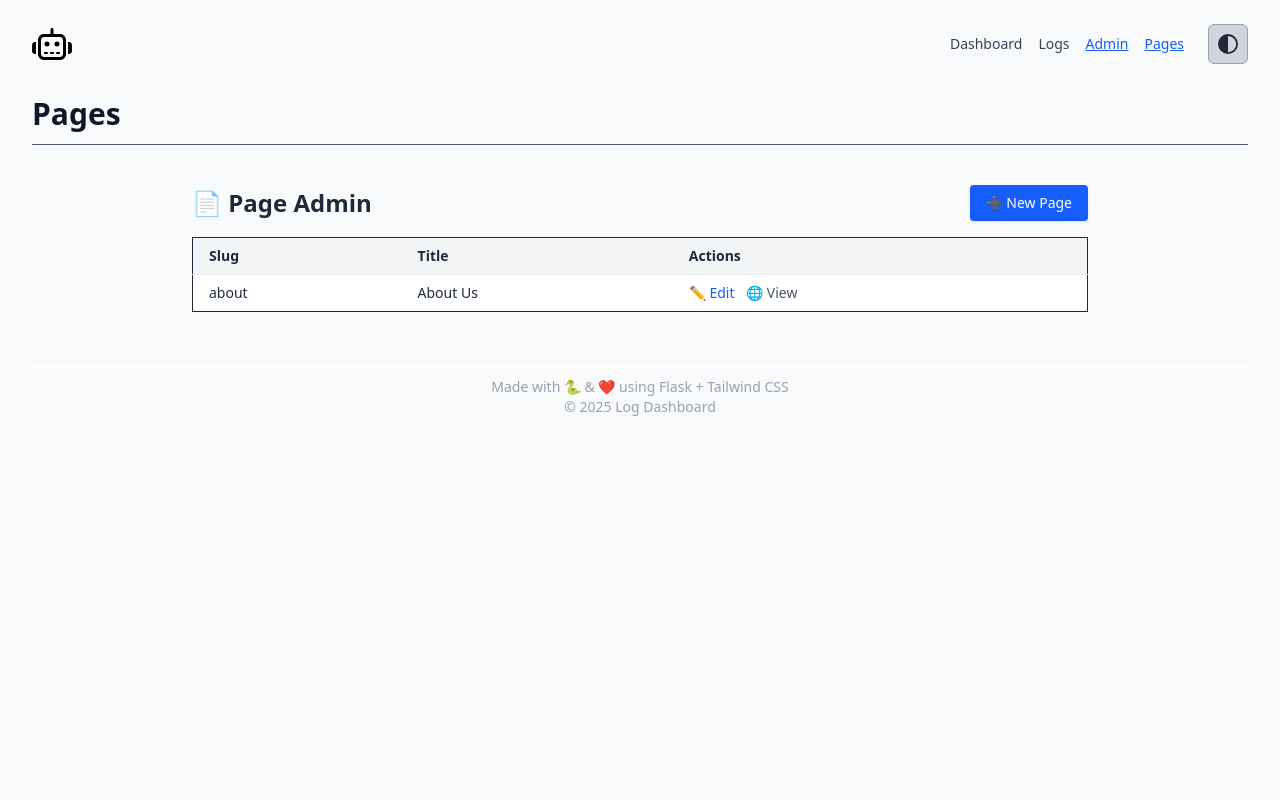
After one commit to vaughn-taylor/python-playground, a Flask app: page /admin/pages in a window 1280 px wide. The commit adds this page. Run offline with Flask 3, Linux system fonts and the light colour scheme; data comes from the database, SQL or seed files in the repository; both versions use the stored data as it was after the commit; style sheets or scripts are compiled from the project's sources.

Commit message:
added pages and editing templates

```diff
--- /dev/null
+++ b/src/backend/models/base.py
@@ -0,0 +1,9 @@
+
+class BaseModel:
+    def __init__(self, **kwargs):
+        for key, value in kwargs.items():
+            setattr(self, key, value)
+
+    @classmethod
+    def from_row(cls, row):
+        return cls(**dict(row))
--- /dev/null
+++ b/src/backend/models/page.py
@@ -0,0 +1,6 @@
+
+from .base import BaseModel
+
+class Page(BaseModel):
+    def __repr__(self):
+        return f"<Page {self.slug}: {self.title}>"
--- a/src/backend/routes/dashboard.py
+++ b/src/backend/routes/dashboard.py
@@ -3,6 +3,7 @@ from flask import Blueprint, render_template, jsonify, request, redirect
 from src.backend.utils.assets import get_asset_path
 from src.backend.utils.db import get_db_cursor
 from src.backend.models.sale import Sale
+from src.backend.models.page import Page
 from datetime import datetime, timedelta
 import random
 
@@ -190,3 +191,67 @@ def delete_sale(sale_id):
         return redirect("/admin")
     except Exception as e:
         return f"Error: {e}", 500
+
+
+@dashboard_bp.route("/page/<slug>")
+def view_page(slug):
+    with get_db_cursor() as cursor:
+        cursor.execute("SELECT * FROM pages WHERE slug = ?", (slug,))
+        row = cursor.fetchone()
+        if not row:
+            return "Page not found", 404
+        page = Page.from_row(row)
+    return render_template("page.html", page=page, page_title=page.title, get_asset_path=get_asset_path)
+
+
+@dashboard_bp.route("/admin/pages")
+def admin_pages():
+    with get_db_cursor() as cursor:
+        cursor.execute("SELECT * FROM pages ORDER BY created_at DESC")
+        rows = cursor.fetchall()
+        pages = [Page.from_row(r) for r in rows]
+    return render_template("admin_pages.html", pages=pages, get_asset_path=get_asset_path, page_title="Pages", page_icon="📄")
+
+
+@dashboard_bp.route("/admin/pages/new", methods=["GET", "POST"])
+def admin_new_page():
+    if request.method == "POST":
+        slug = request.form.get("slug")
+        title = request.form.get("title")
+        content = request.form.get("content")
+        created_at = datetime.now().isoformat()
+
+        with get_db_cursor() as cursor:
+            cursor.execute("""
+                INSERT INTO pages (slug, title, content, created_at)
+                VALUES (?, ?, ?, ?)
+            """, (slug, title, content, created_at))
+
+        return redirect("/admin/pages")
+
+    return render_template("admin_page_form.html", page=None, get_asset_path=get_asset_path, page_title="New Page", page_icon="➕")
+
+
+@dashboard_bp.route("/admin/pages/edit/<int:page_id>", methods=["GET", "POST"])
+def admin_edit_page(page_id):
+    with get_db_cursor() as cursor:
+        if request.method == "POST":
+            slug = request.form.get("slug")
+            title = request.form.get("title")
+            content = request.form.get("content")
+
+            cursor.execute("""
+                UPDATE pages SET slug = ?, title = ?, content = ?
+                WHERE id = ?
+            """, (slug, title, content, page_id))
+
+            return redirect("/admin/pages")
+
+        cursor.execute("SELECT * FROM pages WHERE id = ?", (page_id,))
+        row = cursor.fetchone()
+        if not row:
+            return "Page not found", 404
+
+        page = Page.from_row(row)
+
+    return render_template("admin_page_form.html", page=page, get_asset_path=get_asset_path, page_title="Edit Page", page_icon="✏️")
--- /dev/null
+++ b/src/backend/templates/admin_pages.html
@@ -0,0 +1,32 @@
+{% extends "layout/base.html" %}
+{% block content %}
+<div class="max-w-4xl mx-auto mt-10 space-y-4">
+    <div class="flex justify-between items-center">
+        <h1 class="text-2xl font-bold text-gray-800 dark:text-white">📄 Page Admin</h1>
+        <a href="/admin/pages/new" class="bg-blue-600 hover:bg-blue-700 text-white text-sm px-4 py-2 rounded shadow">➕
+            New Page</a>
+    </div>
+    <table class="min-w-full text-sm mt-4 border rounded-xl bg-white dark:bg-gray-900">
+        <thead>
+            <tr class="text-left bg-gray-100 dark:bg-gray-800">
+                <th class="px-4 py-2">Slug</th>
+                <th class="px-4 py-2">Title</th>
+                <th class="px-4 py-2">Actions</th>
+            </tr>
+        </thead>
+        <tbody>
+            {% for page in pages %}
+            <tr class="border-t border-gray-200 dark:border-gray-700">
+                <td class="px-4 py-2">{{ page.slug }}</td>
+                <td class="px-4 py-2">{{ page.title }}</td>
+                <td class="px-4 py-2">
+                    <a href="/admin/pages/edit/{{ page.id }}" class="text-blue-600 hover:underline text-sm">✏️ Edit</a>
+                    <a href="/page/{{ page.slug }}" class="text-gray-600 hover:underline text-sm ml-2"
+                        target="_blank">🌐 View</a>
+                </td>
+            </tr>
+            {% endfor %}
+        </tbody>
+    </table>
+</div>
+{% endblock %}
--- a/src/backend/templates/components/navbar.html
+++ b/src/backend/templates/components/navbar.html
@@ -34,6 +34,10 @@
                     <a href="{{ url_for('dashboard.admin_panel') }}"
                         class="nav-link {% if '/admin' in request.path %}text-blue-600 dark:text-blue-400 underline{% endif %}">Admin</a>
                 </li>
+                <li>
+                    <a href="{{ url_for('dashboard.admin_pages') }}"
+                        class="nav-link {% if '/admin/pages' in request.path %}text-blue-600 dark:text-blue-400 underline{% endif %}">Pages</a>
+                </li>
             </ul>
 
             <!-- Dark Mode Toggle -->
@@ -53,6 +57,7 @@
         <a href="{{ url_for('dashboard.index') }}" class="nav-link">Dashboard</a>
         <a href="{{ url_for('logs.index') }}" class="nav-link">Logs</a>
         <a href="{{ url_for('dashboard.admin_panel') }}" class="nav-link">Admin</a>
+        <a href="{{ url_for('dashboard.admin_pages') }}" class="nav-link">Pages</a>
     </div>
 
     <!-- Drawer Nav Script -->
```
Also changed, not shown: src/backend/models/sale.py (+14 -15 lines), src/backend/templates/admin_page_form.html (added, +26 -0 lines), src/backend/templates/page.html (added, +10 -0 lines), data/app.db.
